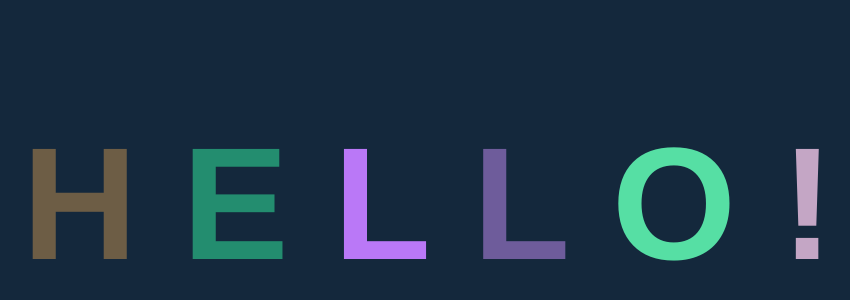
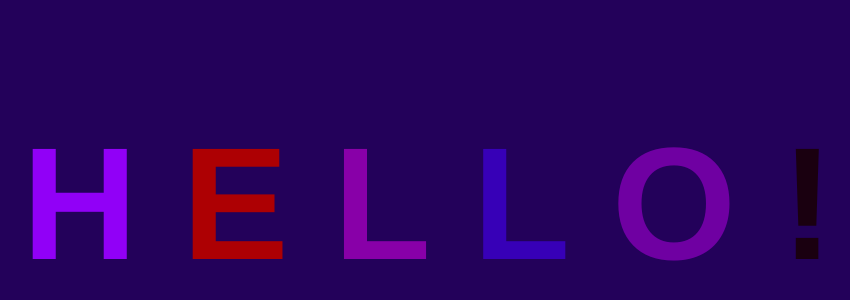
Before and after one commit to jturk13/AnimatedTextGitDemo, a plain HTML site: page index.html in a window 1280 px wide. Shown: the part 204-504 px from the top of the page, without its empty margins (212-1062 px from the left). Drawn offline with Linux system fonts and the light colour scheme.

Commit message:
restrict colors to purple

```diff
--- a/app.css
+++ b/app.css
@@ -3,7 +3,7 @@ body {
     justify-content: center;
     align-items:  center;
     height: 100vh;
-    background-color: rgb(20, 40, 60);
+    background-color: #23015a;
 }
 
 h1 {
--- a/app.js
+++ b/app.js
@@ -1,6 +1,6 @@
 function randomRGB() {
     const r = Math.floor(Math.random() * 256);
-    const g = Math.floor(Math.random() * 256);
+    const g = 0;
     const b = Math.floor(Math.random() * 256);
     return `rgb(${r},${g},${b})`
 }
```
